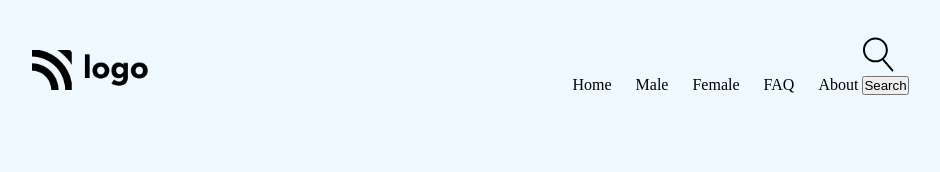
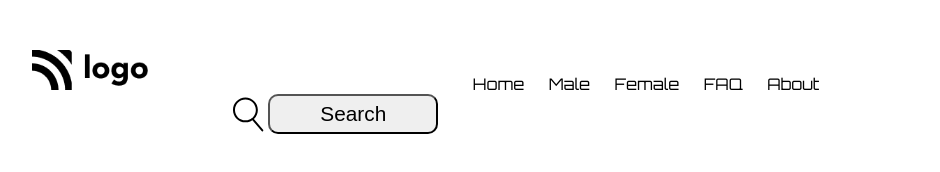
Before and after one commit to moodyMayank/LiveProject1-DemoPage2025, a plain HTML site: page index.html in a window 1280 px wide. Shown: the whole page, without its empty margins (68-1008 px from the left). Drawn offline with Linux system fonts and the light colour scheme.

Commit message:
Completed the Header of the Page

```diff
--- a/style.css
+++ b/style.css
@@ -3,12 +3,13 @@
   padding: 0;
 }
 body {
-  background-color: aliceblue;
+  background-color: #ffffff;
+  font-family: "Orbitron", serif;
 }
 
 /* NavBar */
 
-nav > div {
+nav div {
   display: inline-block;
 }
 
@@ -20,11 +21,28 @@ nav > div > img {
 .list {
   display: inline;
   list-style-type: none;
-  margin-left: 400px;
+  margin-left: 300px;
   margin-top: 0;
+  color: #000000;
 }
 
 .list-item {
   display: inline;
   padding-left: 20px;
+  cursor: pointer;
 }
+
+.button-group {
+  margin-left: 300px;
+}
+
+.search-icon {
+  display: inline-block;
+  vertical-align: middle;
+}
+
+.nav-button {
+  font-size: 1.3em;
+  padding: 6px 50px;
+  border-radius: 10px;
+}
```
Also changed, not shown: 1 other file.
